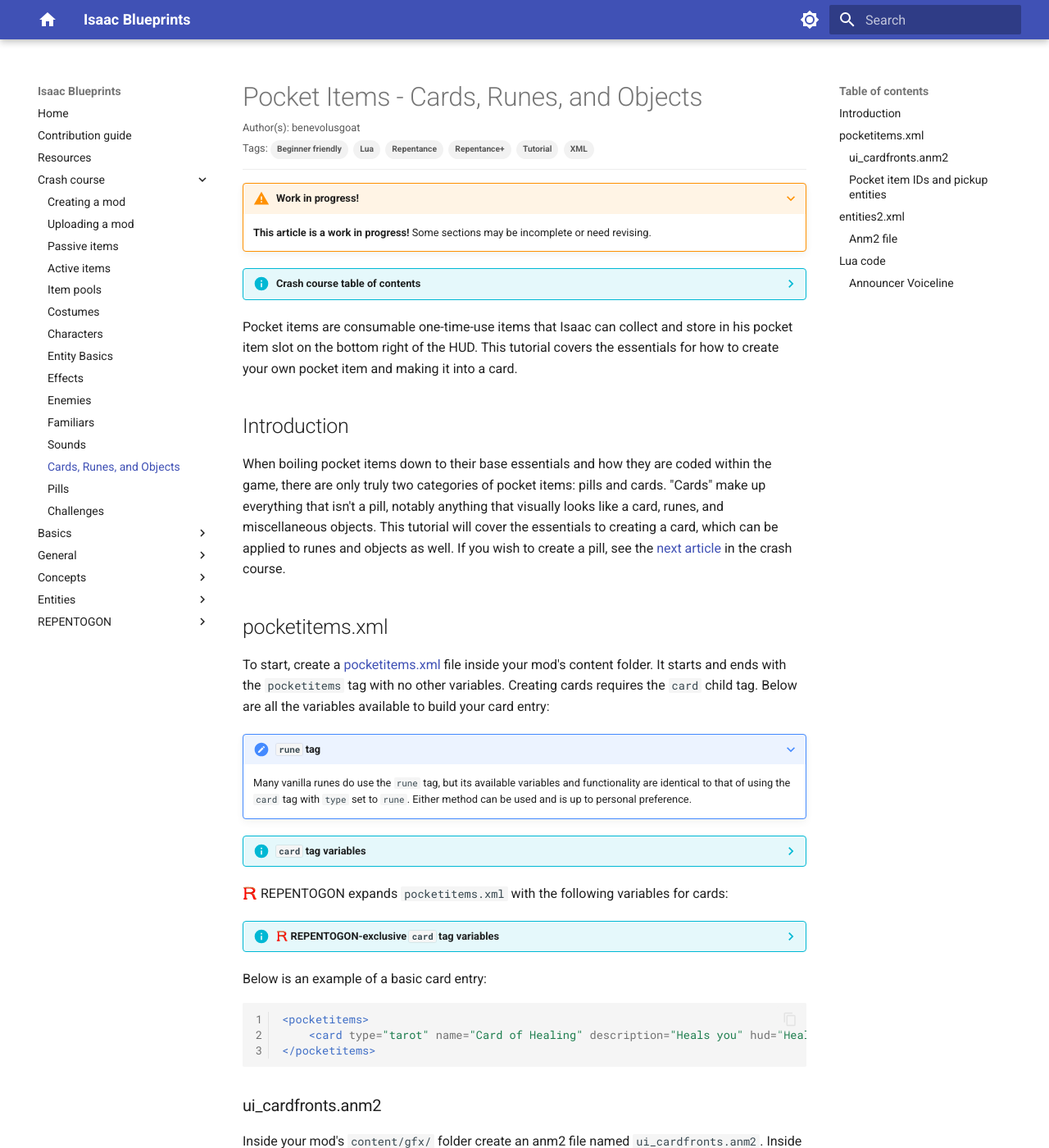
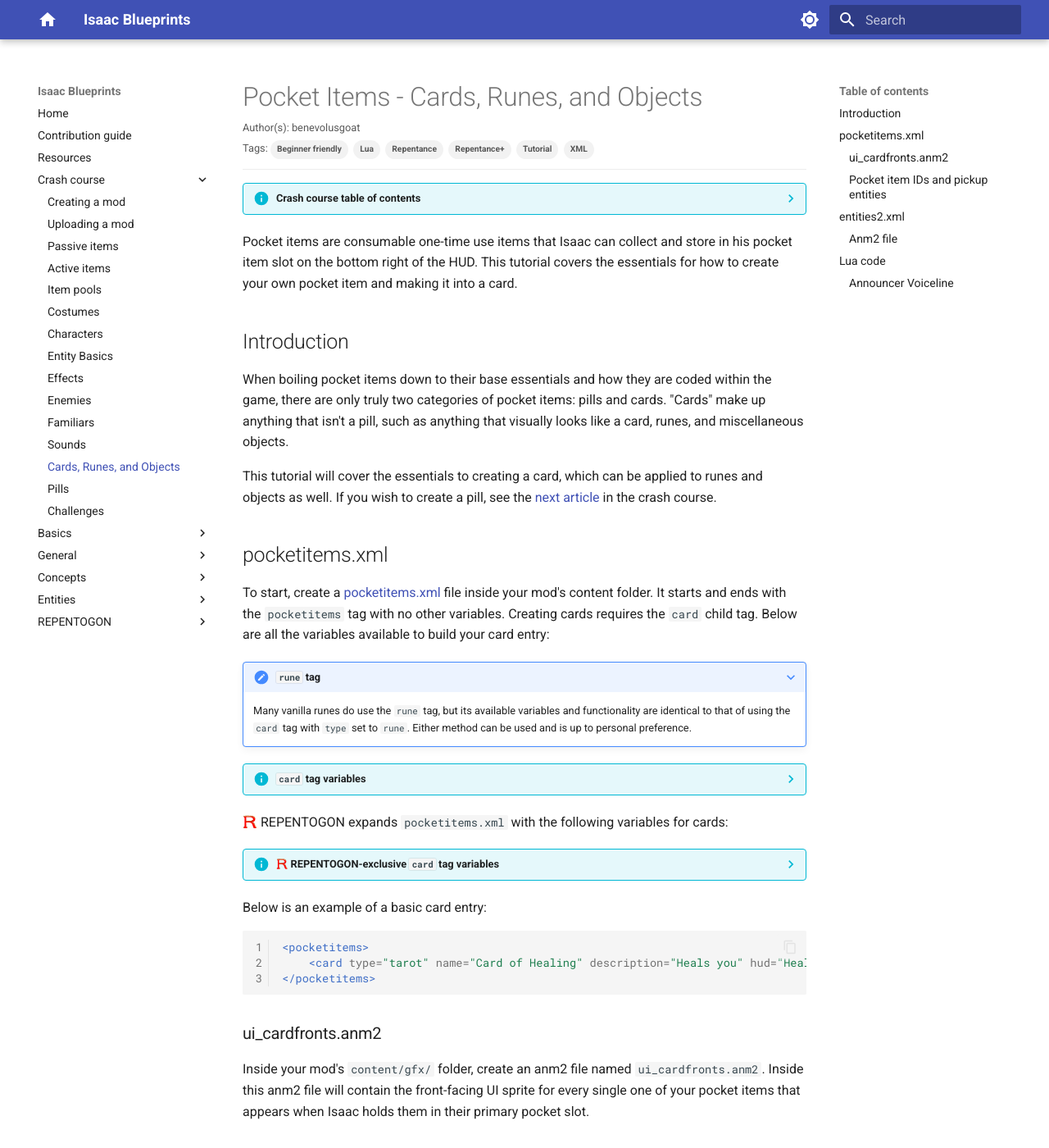
Before and after one commit to catinsurance/IsaacBlueprints, an MkDocs documentation site: the page built from docs/tutorials/crash_course/pocket_item_cards.md, in a window 1280 px wide and 1400 px high. Shown: the whole window at 82% size. Built offline with MkDocs 1.6.1 and Material for MkDocs 9.7.7, drawn with Linux system fonts in a browser that asks for light colours; comment, search, counter and statistics services are not loaded; some of the changed text lies outside the part shown.

Commit message:
Pocket item articles revisions

````diff
--- a/docs/tutorials/crash_course/pocket_item_cards.md
+++ b/docs/tutorials/crash_course/pocket_item_cards.md
@@ -12,14 +12,15 @@
     - Lua
 ---
 
-{% include-markdown "hidden/unfinished_notice.md" start="<!-- start -->" end="<!-- end -->" %}
 {% include-markdown "hidden/crash_course_toc.md" start="<!-- start -->" end="<!-- end -->" %}
 
-Pocket items are consumable one-time-use items that Isaac can collect and store in his pocket item slot on the bottom right of the HUD. This tutorial covers the essentials for how to create your own pocket item and making it into a card.
+Pocket items are consumable one-time use items that Isaac can collect and store in his pocket item slot on the bottom right of the HUD. This tutorial covers the essentials for how to create your own pocket item and making it into a card.
 
 ## Introduction
 
-When boiling pocket items down to their base essentials and how they are coded within the game, there are only truly two categories of pocket items: pills and cards. "Cards" make up everything that isn't a pill, notably anything that visually looks like a card, runes, and miscellaneous objects. This tutorial will cover the essentials to creating a card, which can be applied to runes and objects as well. If you wish to create a pill, see the [next article](pocket_item_pills.md) in the crash course.
+When boiling pocket items down to their base essentials and how they are coded within the game, there are only truly two categories of pocket items: pills and cards. "Cards" make up anything that isn't a pill, such as anything that visually looks like a card, runes, and miscellaneous objects.
+
+This tutorial will cover the essentials to creating a card, which can be applied to runes and objects as well. If you wish to create a pill, see the [next article](pocket_item_pills.md) in the crash course.
 
 ## pocketitems.xml
 
@@ -38,7 +39,7 @@
     |name|string|The display name of the card.|
     |description|string|The description of the card as it appears when collected by Isaac or when holding the card and holding the "TAB" key.|
     |hud|string|Used as the identifier for your card. Also used for the card's front animation in `content/gfx/ui_cardfronts.anm2`.|
-    |type|string|Possible values: [`tarot`, `tarot_reverse`, `suit`, `special`, `rune`, `object`]. All types other than `object` and `rune` can be mimicked with [Blank Card](https://bindingofisaacrebirth.wiki.gg/wiki/Blank_Card), while cards of type `rune` can be mimicked with [Clear Rune](https://bindingofisaacrebirth.wiki.gg/wiki/Clear_Rune). The type also affects the spawn chance of the card which is handled by the game automatically. More information can be found on the Official Isaac Wiki [here](https://bindingofisaacrebirth.wiki.gg/wiki/Cards_and_Runes#Probabilities).|
+    |type|string|Possible values: [`tarot`, `tarot_reverse`, `suit`, `special`, `rune`, `object`]. All types other than `object` and `rune` can be mimicked with [Blank Card](https://bindingofisaacrebirth.wiki.gg/wiki/Blank_Card), while cards of type `rune` can be mimicked with [Clear Rune](https://bindingofisaacrebirth.wiki.gg/wiki/Clear_Rune). The type also affects the spawn chance of the card which is handled by the game automatically. More information can be found on the official Isaac wiki [here](https://bindingofisaacrebirth.wiki.gg/wiki/Cards_and_Runes#Probabilities).|
     |mimiccharge|int|The amount of charge the card should take to mimic with [Blank Card](https://bindingofisaacrebirth.wiki.gg/wiki/Blank_Card) / [Clear Rune](https://bindingofisaacrebirth.wiki.gg/wiki/Clear_Rune).|
     |pickup|int|The entities2.xml subtype corresponding to this card's pickup.|
     |announcer|int|The sound ID to play when the card is used.|
@@ -53,7 +54,7 @@
 	|:--|:--|:--|
     |hidden|string|Prevents the card from being randomly chosen by the game or when using the [ItemPool:GetCard](https://wofsauge.github.io/IsaacDocs/rep/ItemPool.html#getcard) and [ItemPool:GetCardEx](https://repentogon.com/ItemPool.html#getcardex) functions. Default = `false`|
     |weight|string|Relative "likelihood" for this card to be chosen over others of the same card type pool. Does not alter the chance for the specific card type pool to be chosen. Default = `1.0`|
-    |achievement|int or string|Ties the card to be unlocked by an achievement. For modded ones, use the provided achievement name xml attribute(define one if it doesn't have one already).|
+    |achievement|int or string|Ties the card to be unlocked by an achievement. For modded ones, use the provided achievement name xml attribute (define one if it doesn't have one already).|
 
 Below is an example of a basic card entry:
 
@@ -65,7 +66,7 @@
 
 ### ui_cardfronts.anm2
 
-Inside your mod's `content/gfx/` folder create an anm2 file named `ui_cardfronts.anm2`. Inside this anm2 file will contain the front-facing UI sprite for every single one of your pocket items that appears when Isaac holds them in their primary pocket slot.
+Inside your mod's `content/gfx/` folder, create an anm2 file named `ui_cardfronts.anm2`. Inside this anm2 file will contain the front-facing UI sprite for every single one of your pocket items that appears when Isaac holds them in their primary pocket slot.
 
 ![ui_cardfronts.anm2](../assets/pocket_items_cards/ui_cardfronts.png)
 
--- a/docs/tutorials/crash_course/pocket_item_pills.md
+++ b/docs/tutorials/crash_course/pocket_item_pills.md
@@ -12,7 +12,6 @@
     - Lua
 ---
 
-{% include-markdown "hidden/unfinished_notice.md" start="<!-- start -->" end="<!-- end -->" %}
 {% include-markdown "hidden/crash_course_toc.md" start="<!-- start -->" end="<!-- end -->" %}
 
 ## Introduction
@@ -198,7 +197,9 @@
 
 ### Positive/Negative Effect Counterparts
 
-With items like [PHD](https://bindingofisaacrebirth.wiki.gg/wiki/PHD) and [False PHD](https://bindingofisaacrebirth.wiki.gg/wiki/False_PHD), pill effects may have an assigned counterpart and be forced to turn into said counterparts. For example, False PHD will turn a Tears Up Pill into a Tears Down Pill, while PHD will do the opposite. To achieve this with custom pills, [MC_GET_PILL_EFFECT](https://wofsauge.github.io/IsaacDocs/rep/enums/ModCallbacks.html#mc_get_pill_effect) can be used. The player will need to be checked if they meet the requirements for positive or negative pills. REPENTOGON adds a third argument to the callback that passes the player holding the pill effect. Without REPENTOGON, the callback does not pass the player, meaning the only option is to check **all players** to affect what to change the pill effect into.
+With items like [PHD](https://bindingofisaacrebirth.wiki.gg/wiki/PHD) and [False PHD](https://bindingofisaacrebirth.wiki.gg/wiki/False_PHD), pill effects may have an assigned counterpart and be forced to turn into said counterparts. For example, False PHD will turn a Tears Up Pill into a Tears Down Pill, while PHD will do the opposite.
+
+To achieve this with custom pills, [MC_GET_PILL_EFFECT](https://wofsauge.github.io/IsaacDocs/rep/enums/ModCallbacks.html#mc_get_pill_effect) can be used. The player will need to be checked if they meet the requirements for positive or negative pills. REPENTOGON adds a third argument to the callback that passes the player holding the pill effect. Without REPENTOGON, the callback does not pass the player, meaning the only option is to check **all players** to affect what to change the pill effect into.
 
 For this example, two new pill effects will be created: `Balls of Obsidian` and `Balls of Paper`, which grant and remove black hearts respectively using [EntityPlayer:AddBlackHearts](https://wofsauge.github.io/IsaacDocs/rep/EntityPlayer.html#addblackhearts). Define the new pill effects and new callbacks to give them functionality:
 
@@ -233,7 +234,7 @@
 
 Next, setup a function that will return if the player has positive or negative pill effects forced.
 
-The Non-REPENTOGON method involves looping through all players with [Isaac.FindByType](https://wofsauge.github.io/IsaacDocs/rep/Isaac.html#findbytype):
+The non-REPENTOGON method involves looping through all players with [Isaac.FindByType](https://wofsauge.github.io/IsaacDocs/rep/Isaac.html#findbytype):
 
 ```Lua
 --Define an enum for readability
````
Also changed, not shown: other parts of docs/tutorials/crash_course/pocket_item_cards.md (+3 -3 lines), other parts of docs/tutorials/crash_course/pocket_item_pills.md (+4 -4 lines).
